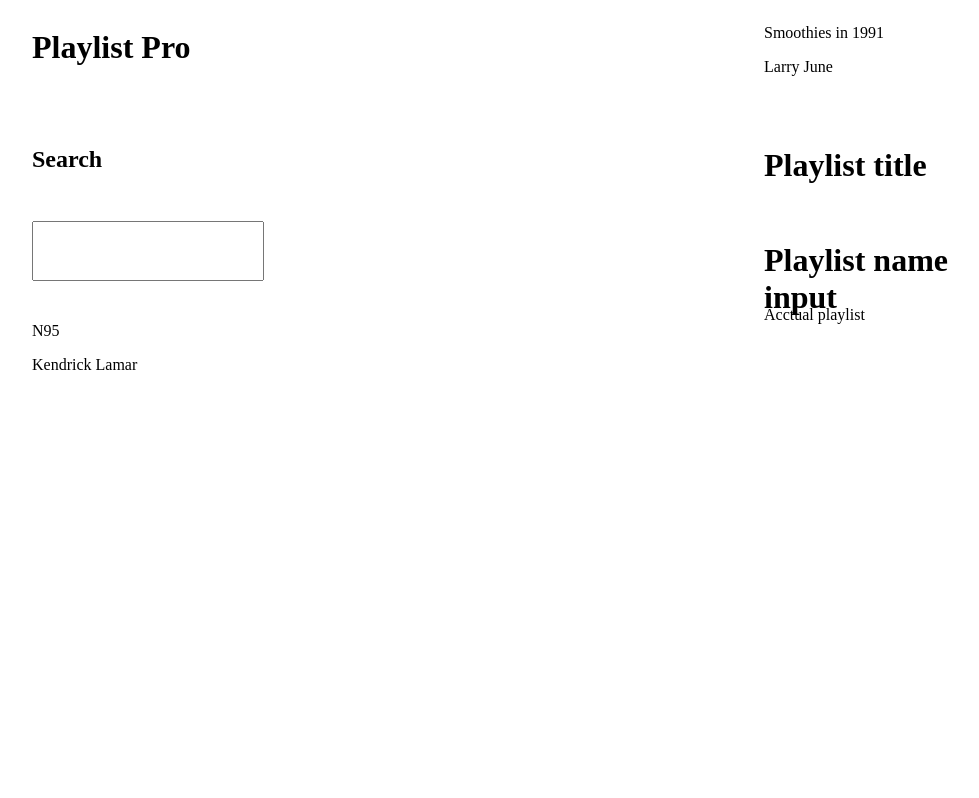
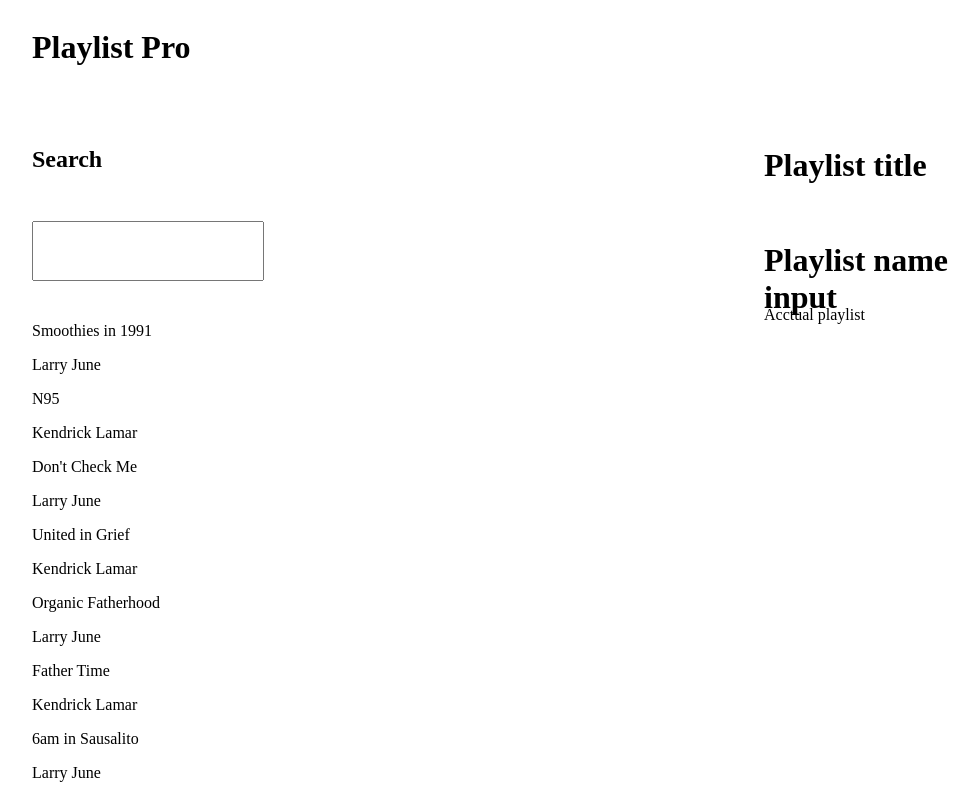
Before and after one commit to Joshua-Bernard/playlist-pro, a React app: page / in a window 1280 px wide. Shown: the top 798 px of the page, without its empty margins (126-1105 px from the left). Built offline with nearby package versions, Linux system fonts and the light colour scheme; the HTML template or start-up script is replaced by a standard one.

Commit message:
Set searchresults to correct place using CSS grid

```diff
--- a/src/components/SearchResults/SearchResults.jsx
+++ b/src/components/SearchResults/SearchResults.jsx
@@ -1,11 +1,11 @@
 import PropTypes from 'prop-types';
-
+import styles from './SearchResults.module.css';
 import Tracklist from '../Tracklist/Tracklist';
 export default function SearchResults({ songs }) {
   return (
-    <>
+    <div className={styles.container}>
       <Tracklist songs={songs} />
-    </>
+      </div>
   );
 }
 
--- a/src/components/SearchResults/SearchResults.module.css
+++ b/src/components/SearchResults/SearchResults.module.css
@@ -0,0 +1,3 @@
+.container {
+    grid-area: searchResults;
+}
```
